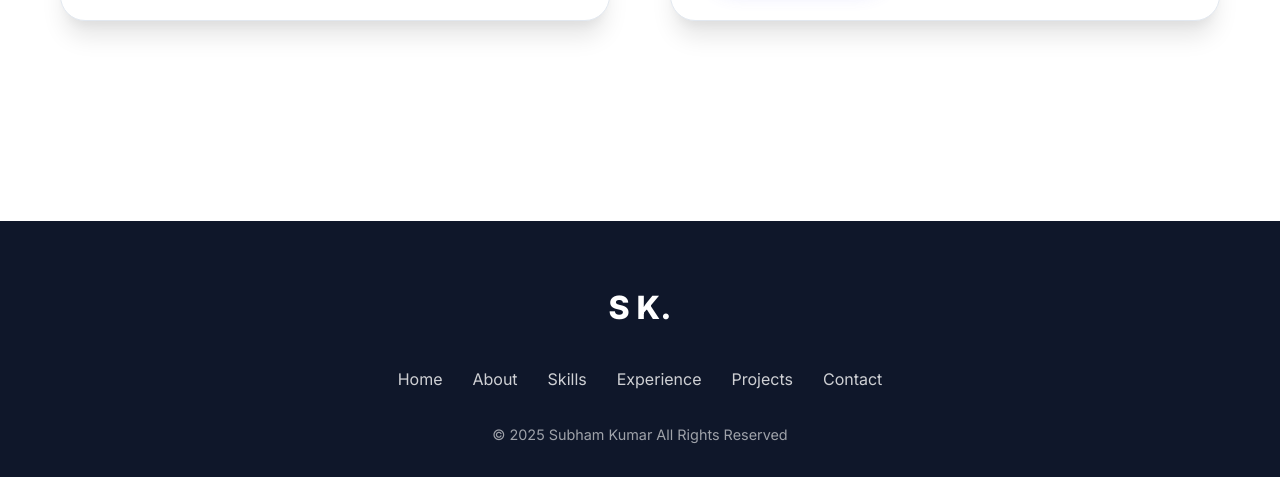
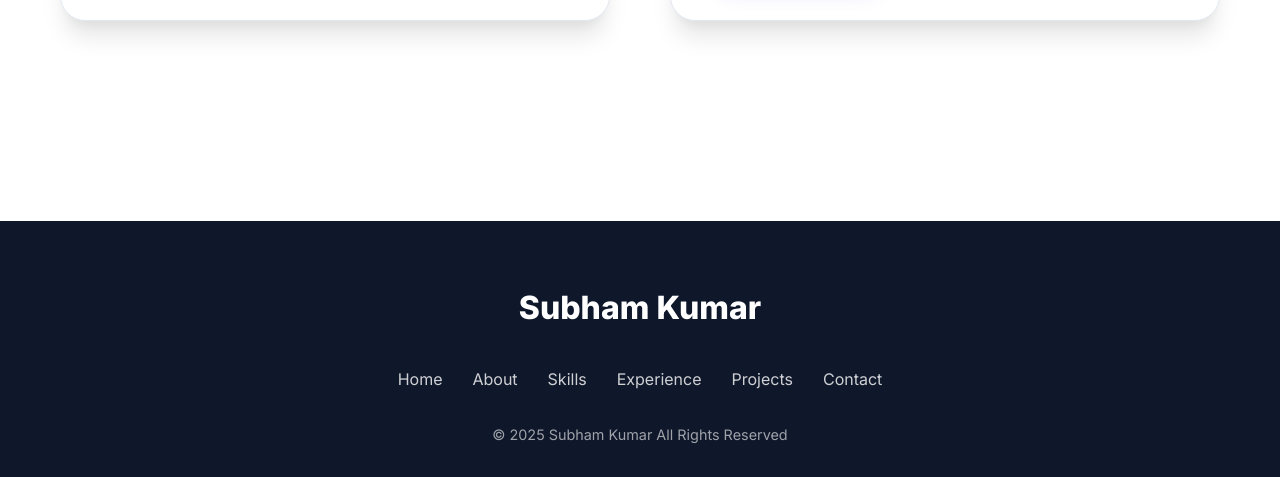
Before and after one commit to subh-911/subh-911.github.io, a plain HTML site: page index.html in a window 1280 px wide. Shown: the part 8648-9125 px from the top of the page. Drawn offline with Linux system fonts and the light colour scheme.

Commit message:
title update in index file and pic update

```diff
--- a/index.html
+++ b/index.html
@@ -3,7 +3,7 @@
 <head>
     <meta charset="UTF-8">
     <meta name="viewport" content="width=device-width, initial-scale=1.0">
-    <title>S K | Senior Software Engineer</title>
+    <title>Subham Kumar | Senior Software Engineer</title>
     <link rel="stylesheet" href="https://cdnjs.cloudflare.com/ajax/libs/font-awesome/6.4.0/css/all.min.css">
     <link href="https://fonts.googleapis.com/css2?family=Inter:wght@300;400;500;600;700;800;900&family=JetBrains+Mono:wght@400;500;600&display=swap" rel="stylesheet">
     <style>
@@ -1370,7 +1370,7 @@
     <footer>
         <div class="container">
             <div class="footer-content">
-                <a href="#" class="footer-logo">S K.</a>
+                <a href="#" class="footer-logo">Subham Kumar</a>
                 <ul class="footer-links">
                     <li><a href="#hero">Home</a></li>
                     <li><a href="#about">About</a></li>
```
Also changed, not shown: 1 other file.
